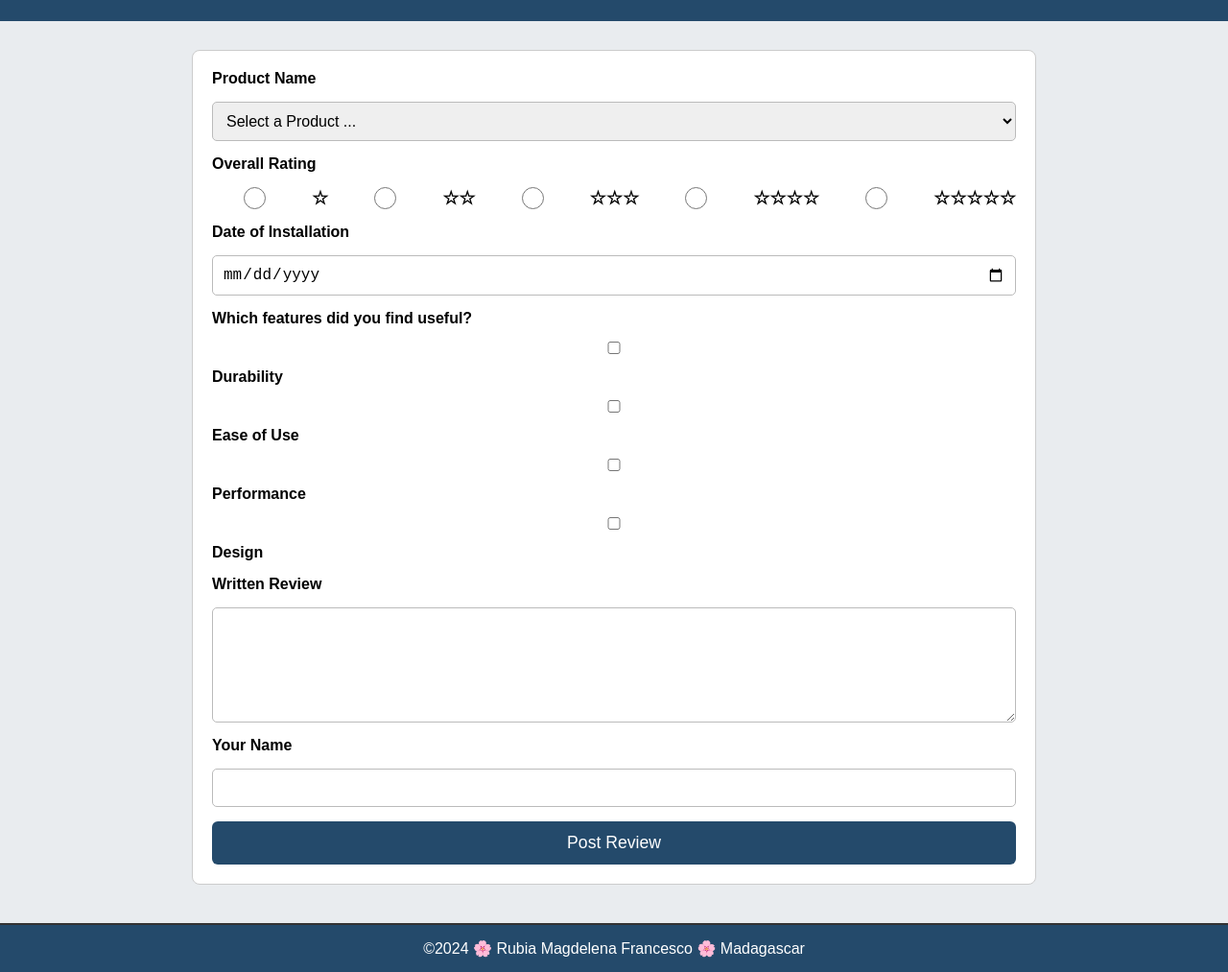
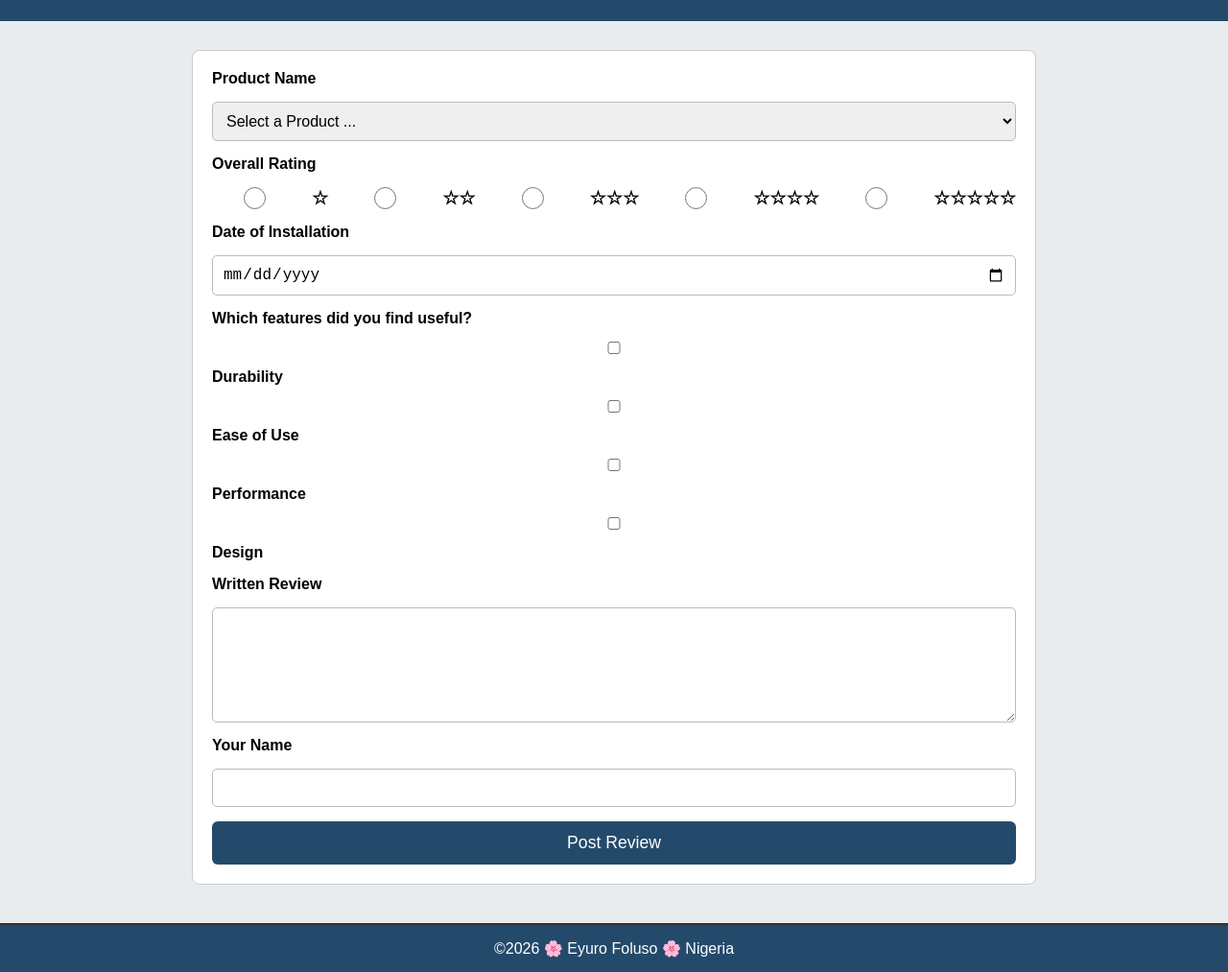
Before and after one commit to AeuroShaw/wdd131, a plain HTML site: page form.html in a window 1280 px wide. Shown: the part 55-1068 px from the top of the page at 96% size. Drawn offline with Linux system fonts and the light colour scheme; files that its build step writes are made by us from their sources.

Commit message:
Update form.html

```diff
--- a/form.html
+++ b/form.html
@@ -76,7 +76,7 @@
 </main>
 
 <footer>
-<p>©2024 🌸 Rubia Magdelena Francesco 🌸 Madagascar</p>
+<p>©2026 🌸 Eyuro Foluso 🌸 Nigeria</p>
 </footer>
 
 </body>
```
